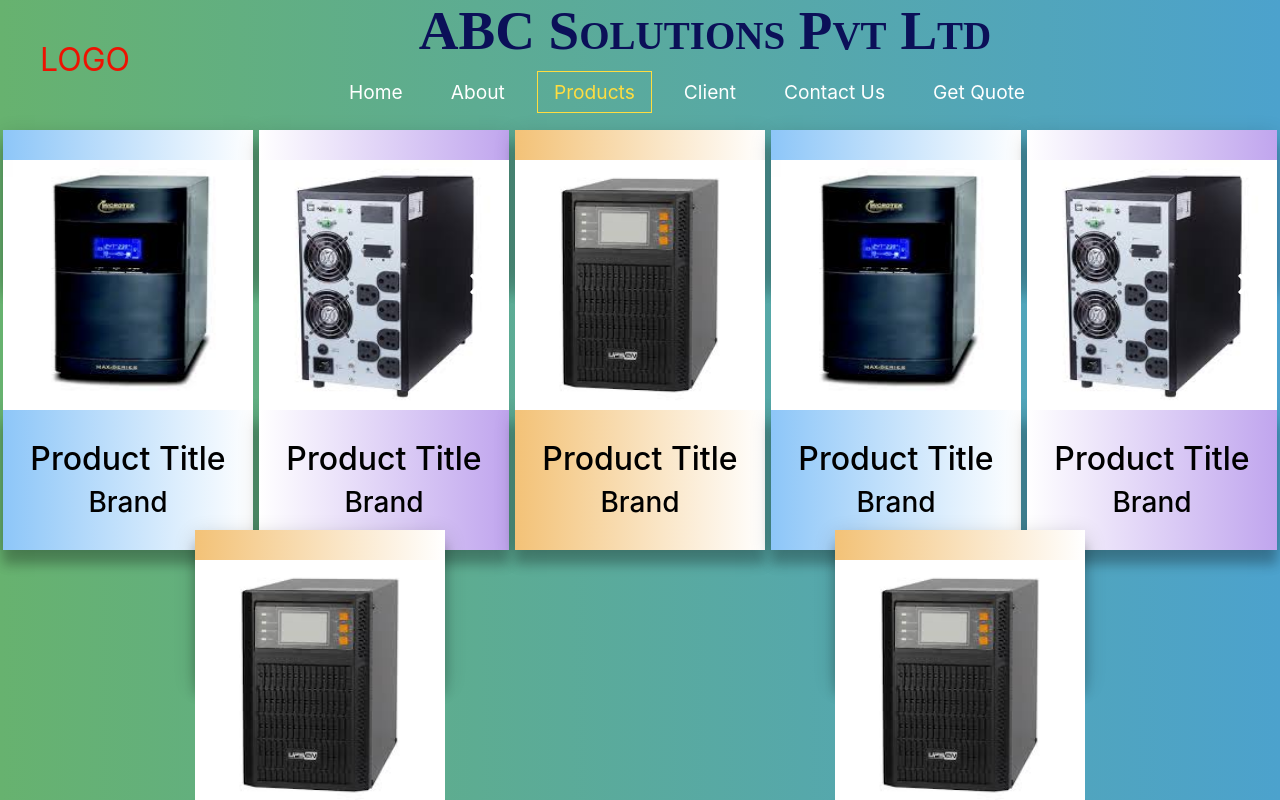
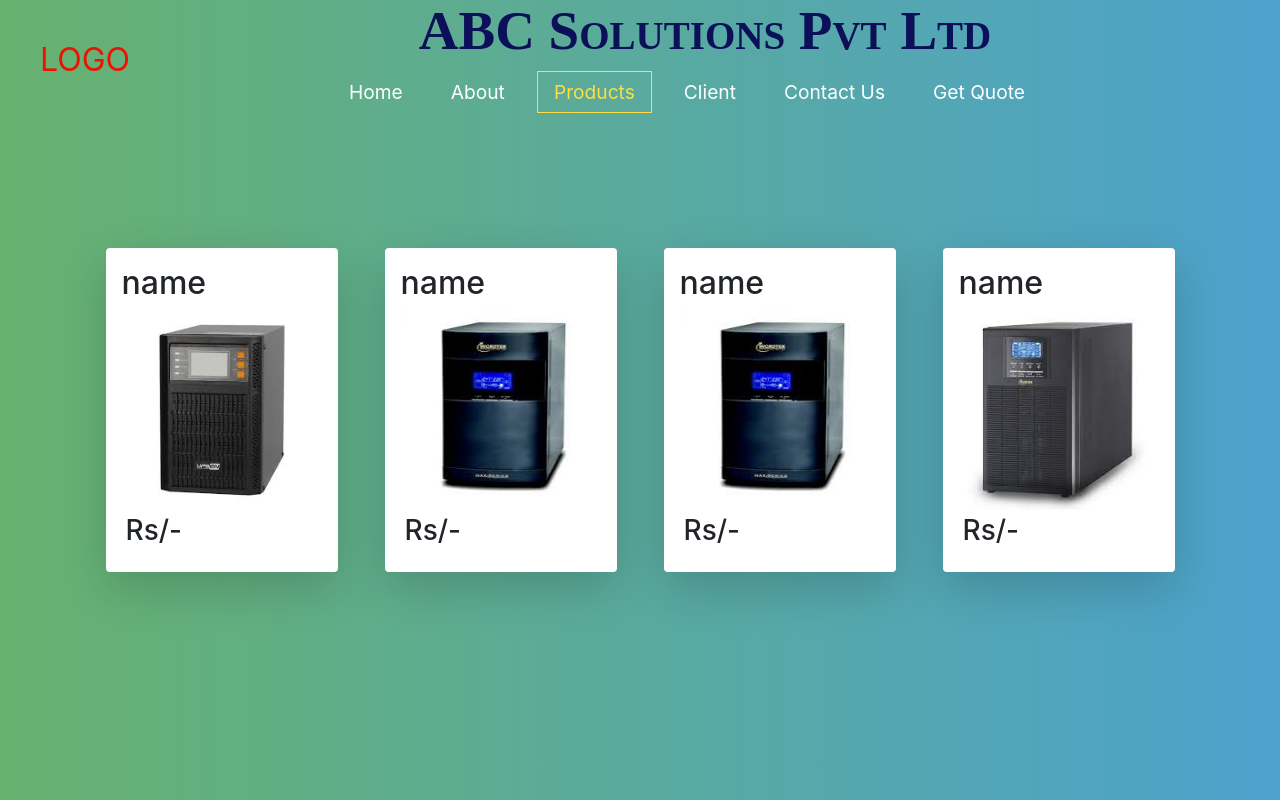
Before and after one commit to technoid2023/business, a React (Create React App) app: page /product in a window 1280 px wide. Shown: the top 800 px of the page. Built offline with nearby package versions, Linux system fonts and the light colour scheme.

Commit message:
first commit

```diff
--- a/package.json
+++ b/package.json
@@ -7,8 +7,10 @@
     "@testing-library/jest-dom": "^5.16.5",
     "@testing-library/react": "^13.4.0",
     "@testing-library/user-event": "^13.5.0",
+    "aos": "^2.3.4",
     "emailjs-com": "^3.2.0",
     "react": "^18.2.0",
+    "react-bootstrap": "^2.7.4",
     "react-dom": "^18.2.0",
     "react-helmet": "^6.1.0",
     "react-hot-toast": "^2.4.1",
--- a/src/component/Footer.jsx
+++ b/src/component/Footer.jsx
@@ -7,7 +7,7 @@ const Footer = () => {
     <div className='app-container'>
         <footer>
         <div className="footer-content">
-        <p>Copyright &copy; ABC Company All Right Reserve {new Date().getFullYear()} ||Devolped & Designed By  <a href="https://google.com">Technoid_Kolkata</a>  </p>
+        <p>Copyright &copy; ABC Company All Right Reserve {new Date().getFullYear()} ||Devolped & Designed By  <Link to="https://google.com">Technoid_Kolkata</Link>  </p>
         </div>
         </footer>
     </div>
--- a/src/component/Product.jsx
+++ b/src/component/Product.jsx
@@ -1,159 +1,191 @@
 import React, { useState } from 'react';
 import Layout from './Layout';
-
-import '../css/product.css';
+import { Modal } from "react-bootstrap";
+import AOS from 'aos'
+import 'aos/dist/aos.css'
 
 
 const Product = () => {
+  AOS.init({
 
-  const [currentImageIndex, setCurrentImageIndex] = useState(0);
-  const [currentImageIndex1, setCurrentImageIndex1] = useState(0);
-   const [currentImageIndex2, setCurrentImageIndex2] = useState(0);
-  const images = [
-    'assests/pr1.jpg',
-    'assests/pr2.jpg'
-  ];
-  const images1 = [
-    'assests/pr3.jpg'
-  ]
-  const images2 = [
-      'assests/pr4.jpg',
-      'assests/pr5.jpg'
-    ];
+  })
+  const [show, setShow] = useState(false);
 
-  const goToNextImage = () => {
-    setCurrentImageIndex((prevIndex) => (prevIndex + 1) % images.length);
-  };
+  const handleClose = () => setShow(false);
+  const handleShow = () => setShow(true);
 
-  const goToPrevImage = () => {
-    setCurrentImageIndex((prevIndex) => (prevIndex - 1 + images.length) % images.length);
-  };
 
-  const goToNextImage1 = () => {
-    setCurrentImageIndex1((prevIndex) => (prevIndex + 1) % images1.length);
-  };
 
-  const goToPrevImage1 = () => {
-    setCurrentImageIndex1((prevIndex) => (prevIndex - 1 + images1.length) % images1.length);
-  };
-
-  const goToNextImage2 = () => {
-    setCurrentImageIndex2((prevIndex) => (prevIndex + 1) % images2.length);
-  };
-
-  const goToPrevImage2 = () => {
-    setCurrentImageIndex2((prevIndex) => (prevIndex - 1 + images2.length) % images2.length);
-  };
 
   return (
     <Layout>
-      <div className='product-container'>
-      <div className="product-card">
-        <div className="image-slider">
-          <button className="slider-button prev" onClick={goToPrevImage}>
-            <i className="fas fa-chevron-left"></i>
-          </button>
-          <img src={images[currentImageIndex]} alt="photo1" className="product-image" />
-          <button className="slider-button next" onClick={goToNextImage}>
-            <i className="fas fa-chevron-right"></i>
-          </button>
+      <div className='container' style={{display:'flex', flexDirection:'row', flexWrap:'wrap',justifyContent:'space-around', marginTop:'10%',marginBottom:'10%'}}>
+      <div
+        data-aos='zoom-in'
+        className="shadow-lg p-3 mb-5 bg-white rounded"
+
+      >
+        <div onClick={handleShow}>
+          <h2>name</h2>
+          <img
+            src='assests/pr4.jpg'
+            className="img-fluid"
+            style={{ height: "200px", width: "200px" }}
+            alt='...'
+          />
         </div>
-        <div className="product-info">
-          <h2>Product Title</h2>
-          <h3>Brand</h3>
+
+        <div className="flex-container">
+          <div className="m-1 w-100">
+            <h3 className="mt-1">
+               Rs/-
+            </h3>
+          </div>
+
         </div>
+
+        <Modal show={show} onHide={handleClose}>
+          <Modal.Header closeButton>
+            <Modal.Title>name</Modal.Title>
+          </Modal.Header>
+
+          <Modal.Body>
+            <img src='assests/pr5.jpg' className="img-fluid" style={{ height: '300px' }} alt='...'/>
+            <p>description</p>
+          </Modal.Body>
+
+          <Modal.Footer>
+            <button className="btn btn-danger" onClick={handleClose}>
+              CLOSE
+            </button>
+          </Modal.Footer>
+        </Modal>
       </div>
-      <div className="product-card1">
-        <div className="image-slider">
-          <button className="slider-button prev" onClick={goToPrevImage1}>
-            <i className="fas fa-chevron-left"></i>
-          </button>
-          <img src={images1[currentImageIndex1]} alt="photo1" className="product-image" />
-          <button className="slider-button next" onClick={goToNextImage1}>
-            <i className="fas fa-chevron-right"></i>
-          </button>
+      <div
+        data-aos='zoom-in'
+        className="shadow-lg p-3 mb-5 bg-white rounded"
+
+      >
+        <div onClick={handleShow}>
+          <h2>name</h2>
+          <img
+            src='assests/pr1.jpg'
+            className="img-fluid"
+            style={{ height: "200px", width: "200px" }}
+            alt='...'
+          />
         </div>
-        <div className="product-info1">
-          <h2>Product Title</h2>
-          <h3>Brand</h3>
+
+        <div className="flex-container">
+          <div className="m-1 w-100">
+            <h3 className="mt-1">
+               Rs/-
+            </h3>
+          </div>
+
         </div>
+
+        <Modal show={show} onHide={handleClose}>
+          <Modal.Header closeButton>
+            <Modal.Title>name</Modal.Title>
+          </Modal.Header>
+
+          <Modal.Body>
+            <img src='assests/pr3.jpg' className="img-fluid" style={{ height: '300px' }} alt='...'/>
+            <p>description</p>
+          </Modal.Body>
+
+          <Modal.Footer>
+            <button className="btn btn-danger" onClick={handleClose}>
+              CLOSE
+            </button>
+          </Modal.Footer>
+        </Modal>
       </div>
-      <div className="product-card2">
-        <div className="image-slider">
-          <button className="slider-button prev" onClick={goToPrevImage2}>
-            <i className="fas fa-chevron-left"></i>
-          </button>
-          <img src={images2[currentImageIndex2]} alt="photo1" className="product-image" />
-          <button className="slider-button next" onClick={goToNextImage2}>
-            <i className="fas fa-chevron-right"></i>
-          </button>
+      <div
+        data-aos='zoom-in'
+        className="shadow-lg p-3 mb-5 bg-white rounded"
+        style={{width:''}}
+      >
+        <div onClick={handleShow}>
+          <h2>name</h2>
+          <img
+            src='assests/pr1.jpg'
+            className="img-fluid"
+            style={{ height: "200px", width: "200px" }}
+            alt='...'
+          />
         </div>
-        <div className="product-info2">
-          <h2>Product Title</h2>
-          <h3>Brand</h3>
+
+        <div className="flex-container">
+          <div className="m-1 w-100">
+            <h3 className="mt-1">
+               Rs/-
+            </h3>
+          </div>
+
         </div>
+
+        <Modal show={show} onHide={handleClose}>
+          <Modal.Header closeButton>
+            <Modal.Title>name</Modal.Title>
+          </Modal.Header>
+
+          <Modal.Body>
+            <img src='assests/pr3.jpg' className="img-fluid" style={{ height: '300px' }} alt='...'/>
+            <p>description</p>
+          </Modal.Body>
+
+          <Modal.Footer>
+            <button className="btn btn-danger" onClick={handleClose}>
+              CLOSE
+            </button>
+          </Modal.Footer>
+        </Modal>
       </div>
-      <div className="product-card">
-        <div className="image-slider">
-          <button className="slider-button prev" onClick={goToPrevImage}>
-            <i className="fas fa-chevron-left"></i>
-          </button>
-          <img src={images[currentImageIndex]} alt="photo1" className="product-image" />
-          <button className="slider-button next" onClick={goToNextImage}>
-            <i className="fas fa-chevron-right"></i>
-          </button>
+      <div
+        data-aos='zoom-in'
+        className="shadow-lg p-3 mb-5 bg-white rounded"
+
+      >
+        <div onClick={handleShow}>
+          <h2>name</h2>
+          <img
+            src='assests/pr2.jpg'
+            className="img-fluid"
+            style={{ height: "200px", width: "200px" }}
+            alt='...'
+          />
         </div>
-        <div className="product-info">
-          <h2>Product Title</h2>
-          <h3>Brand</h3>
+
+        <div className="flex-container">
+          <div className="m-1 w-100">
+            <h3 className="mt-1">
+               Rs/-
+            </h3>
+          </div>
+
         </div>
-      </div>
-      <div className="product-card1">
-        <div className="image-slider">
-          <button className="slider-button prev" onClick={goToPrevImage1}>
-            <i className="fas fa-chevron-left"></i>
-          </button>
-          <img src={images1[currentImageIndex1]} alt="photo1" className="product-image" />
-          <button className="slider-button next" onClick={goToNextImage1}>
-            <i className="fas fa-chevron-right"></i>
-          </button>
-        </div>
-        <div className="product-info1">
-          <h2>Product Title</h2>
-          <h3>Brand</h3>
-        </div>
-      </div>
-      <div className="product-card2">
-        <div className="image-slider">
-          <button className="slider-button prev" onClick={goToPrevImage2}>
-            <i className="fas fa-chevron-left"></i>
-          </button>
-          <img src={images2[currentImageIndex2]} alt="photo1" className="product-image" />
-          <button className="slider-button next" onClick={goToNextImage2}>
-            <i className="fas fa-chevron-right"></i>
-          </button>
-        </div>
-        <div className="product-info2">
-          <h2>Product Title</h2>
-          <h3>Brand</h3>
-        </div>
-      </div>
-      <div className="product-card2">
-        <div className="image-slider">
-          <button className="slider-button prev" onClick={goToPrevImage2}>
-            <i className="fas fa-chevron-left"></i>
-          </button>
-          <img src={images2[currentImageIndex2]} alt="photo1" className="product-image" />
-          <button className="slider-button next" onClick={goToNextImage2}>
-            <i className="fas fa-chevron-right"></i>
-          </button>
-        </div>
-        <div className="product-info2">
-          <h2>Product Title</h2>
-          <h3>Brand</h3>
-        </div>
+
+        <Modal show={show} onHide={handleClose}>
+          <Modal.Header closeButton>
+            <Modal.Title>name</Modal.Title>
+          </Modal.Header>
+
+          <Modal.Body>
+            <img src='assests/pr2.jpg' className="img-fluid" style={{ height: '300px' }} alt='...'/>
+            <p>description</p>
+          </Modal.Body>
+
+          <Modal.Footer>
+            <button className="btn btn-danger" onClick={handleClose}>
+              CLOSE
+            </button>
+          </Modal.Footer>
+        </Modal>
       </div>
       </div>
+
     </Layout>
   )
 }
```
Also changed, not shown: src/component/Home.jsx (+38 -68 lines), 1 other file (tests, documents, lock files or other folders).
